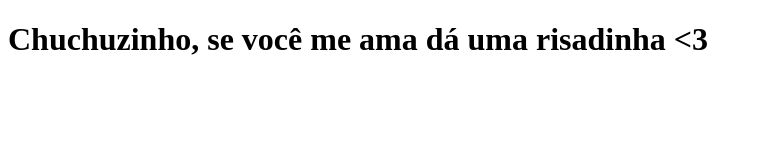
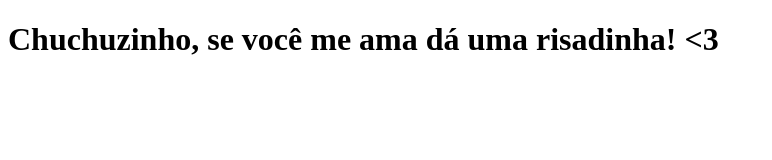
Before and after one commit to RodrigoVidotti/clone-tabnews, a Next.js app: page / in a window 1280 px wide. Shown: the top 160 px of the page, without its empty margins (0-772 px from the left). Built offline with nearby package versions, Linux system fonts and the light colour scheme.

Commit message:
feat: testing deploy

```diff
--- a/pages/index.js
+++ b/pages/index.js
@@ -1,5 +1,5 @@
 function Home() {
-    return <h1>Chuchuzinho, se você me ama dá uma risadinha &lt;3</h1>
+    return <h1>Chuchuzinho, se você me ama dá uma risadinha! &lt;3</h1>
 }
 
 export default Home;
```
